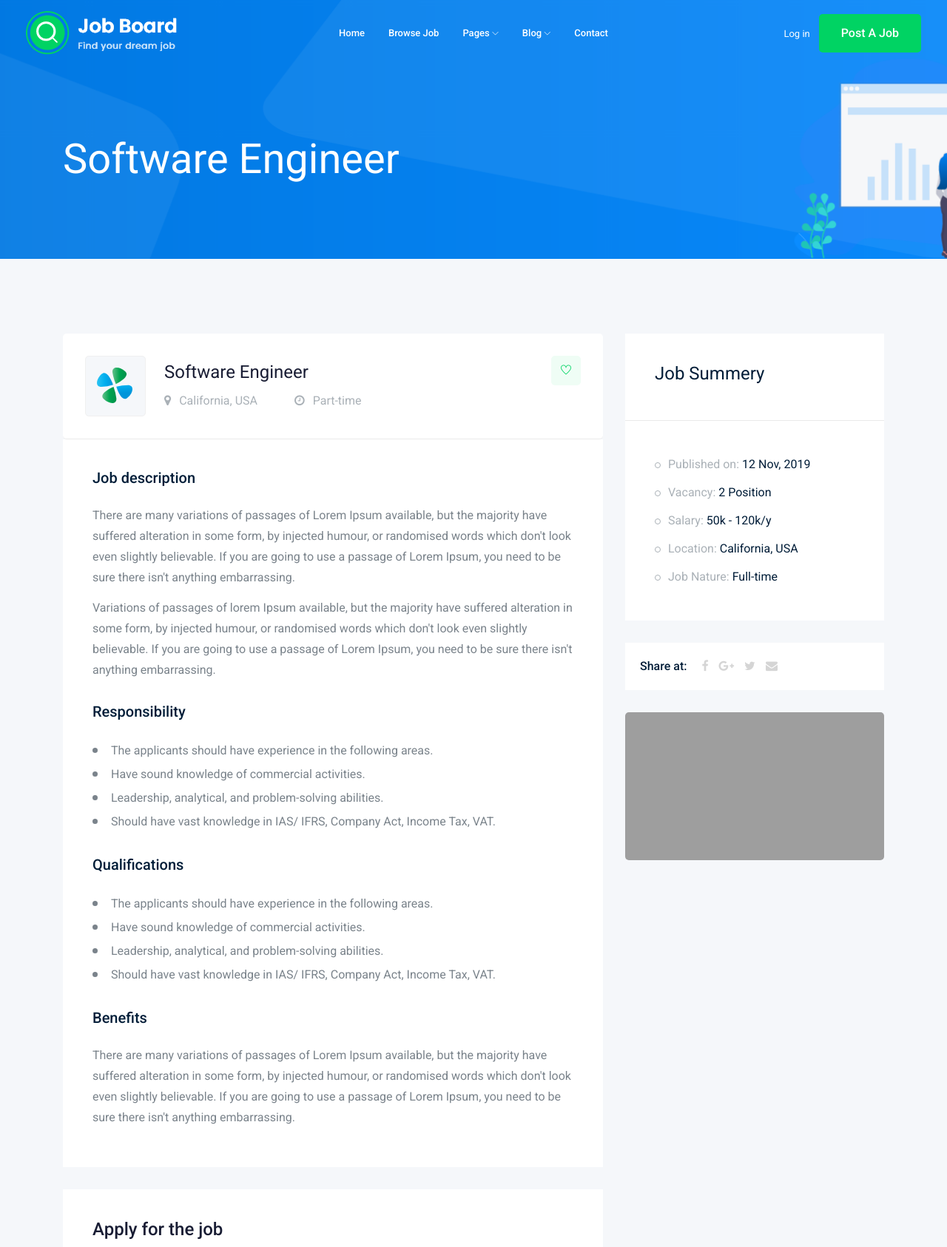
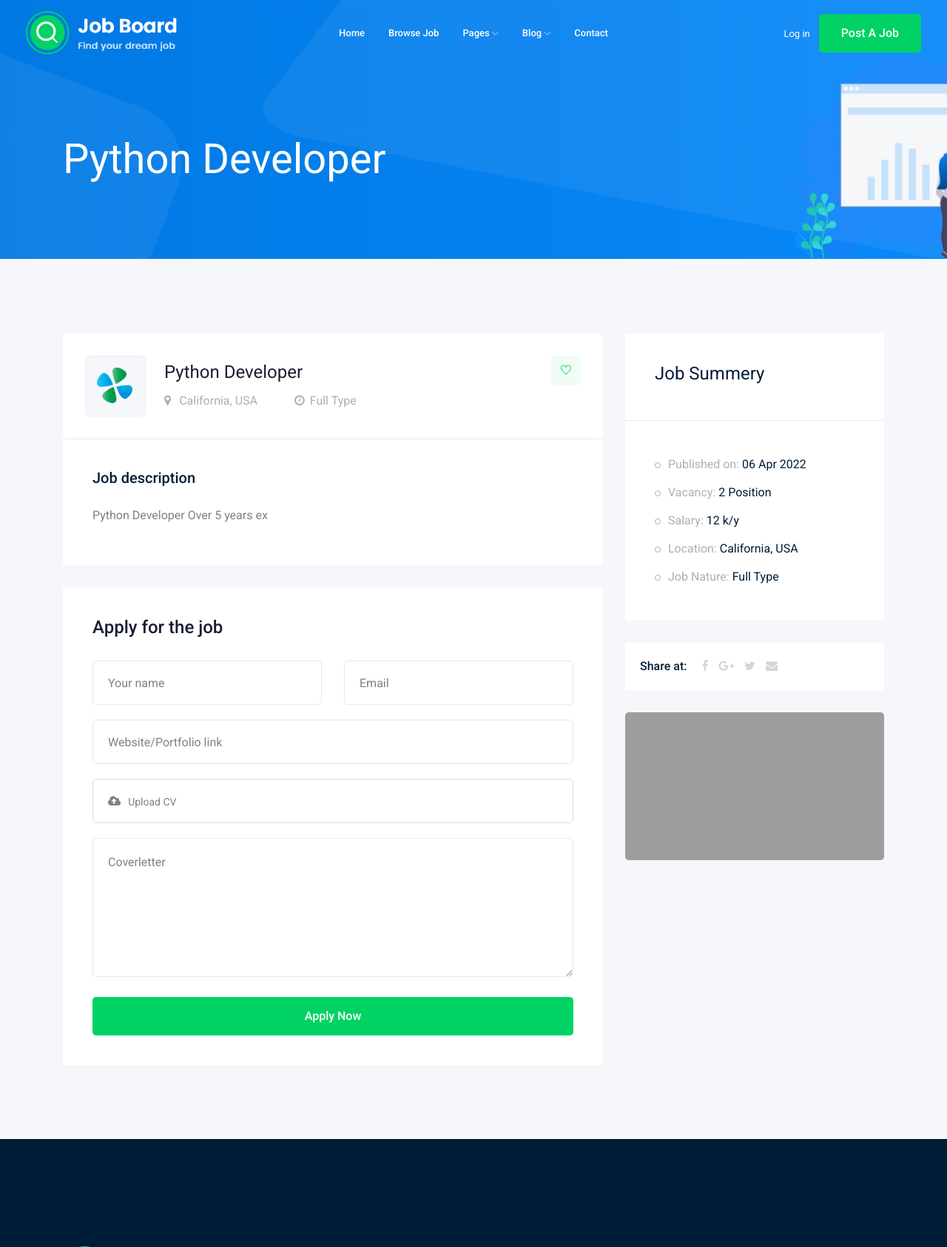
Before and after one commit to mohamedbashir/django-job-board, a Django app: page /jobs/1 in a window 1280 px wide. Shown: the top 1686 px of the page at 74% size. Run offline with Django 4.2, Linux system fonts and the light colour scheme; data comes from the database, SQL or seed files in the repository; a map, chart or similar area stays blank; parts of the project's set-up code (start-up, migrations or seed data) failed here and were passed over; some libraries are stand-ins or nearby versions; grey boxes are pictures that could not be loaded.

Commit message:
deal with forntend pages + 2

```diff
--- a/job/templates/job/job_detail.html
+++ b/job/templates/job/job_detail.html
@@ -5,7 +5,7 @@
     <div class="row">
       <div class="col-xl-12">
         <div class="bradcam_text">
-          <h3>Software Engineer</h3>
+          <h3>{{job}}</h3>
         </div>
       </div>
     </div>
@@ -24,13 +24,13 @@
                 <img src="img/svg_icon/1.svg" alt="" />
               </div>
               <div class="jobs_conetent">
-                <a href="#"><h4>Software Engineer</h4></a>
+                <a href="#"><h4>{{job}}</h4></a>
                 <div class="links_locat d-flex align-items-center">
                   <div class="location">
                     <p><i class="fa fa-map-marker"></i> California, USA</p>
                   </div>
                   <div class="location">
-                    <p><i class="fa fa-clock-o"></i> Part-time</p>
+                    <p><i class="fa fa-clock-o"></i>{{job.job_type}}</p>
                   </div>
                 </div>
               </div>
@@ -45,57 +45,9 @@
         <div class="descript_wrap white-bg">
           <div class="single_wrap">
             <h4>Job description</h4>
+
             <p>
-              There are many variations of passages of Lorem Ipsum available,
-              but the majority have suffered alteration in some form, by
-              injected humour, or randomised words which don't look even
-              slightly believable. If you are going to use a passage of Lorem
-              Ipsum, you need to be sure there isn't anything embarrassing.
-            </p>
-            <p>
-              Variations of passages of lorem Ipsum available, but the majority
-              have suffered alteration in some form, by injected humour, or
-              randomised words which don't look even slightly believable. If you
-              are going to use a passage of Lorem Ipsum, you need to be sure
-              there isn't anything embarrassing.
-            </p>
-          </div>
-          <div class="single_wrap">
-            <h4>Responsibility</h4>
-            <ul>
-              <li>
-                The applicants should have experience in the following areas.
-              </li>
-              <li>Have sound knowledge of commercial activities.</li>
-              <li>Leadership, analytical, and problem-solving abilities.</li>
-              <li>
-                Should have vast knowledge in IAS/ IFRS, Company Act, Income
-                Tax, VAT.
-              </li>
-            </ul>
-          </div>
-          <div class="single_wrap">
-            <h4>Qualifications</h4>
-            <ul>
-              <li>
-                The applicants should have experience in the following areas.
-              </li>
-              <li>Have sound knowledge of commercial activities.</li>
-              <li>Leadership, analytical, and problem-solving abilities.</li>
-              <li>
-                Should have vast knowledge in IAS/ IFRS, Company Act, Income
-                Tax, VAT.
-              </li>
-            </ul>
-          </div>
-          <div class="single_wrap">
-            <h4>Benefits</h4>
-            <p>
-              There are many variations of passages of Lorem Ipsum available,
-              but the majority have suffered alteration in some form, by
-              injected humour, or randomised words which don't look even
-              slightly believable. If you are going to use a passage of Lorem
-              Ipsum, you need to be sure there isn't anything embarrassing.
+              {{job.description}}
             </p>
           </div>
         </div>
@@ -167,11 +119,11 @@
           </div>
           <div class="job_content">
             <ul>
-              <li>Published on: <span>12 Nov, 2019</span></li>
-              <li>Vacancy: <span>2 Position</span></li>
-              <li>Salary: <span>50k - 120k/y</span></li>
+              <li>Published on: <span>{{job.published_at|date:' d M o'}}</span></li>
+              <li>Vacancy: <span>{{job.vacancy}} Position</span></li>
+              <li>Salary: <span>{{job.salary }} k/y</span></li>
               <li>Location: <span>California, USA</span></li>
-              <li>Job Nature: <span> Full-time</span></li>
+              <li>Job Nature: <span>{{job.job_type}}</span></li>
             </ul>
           </div>
         </div>
--- a/job/templates/job/job_list.html
+++ b/job/templates/job/job_list.html
@@ -158,7 +158,11 @@
                     <a class="heart_mark" href="#">
                       <i class="fa fa-heart"></i>
                     </a>
-                    <a href="job_details.html" class="boxed-btn3">Apply Now</a>
+                    <a
+                      href="{% url 'jobs:job_detail' job.id%}"
+                      class="boxed-btn3"
+                      >Apply Now</a
+                    >
                   </div>
                   <div class="date">
                     <p>Date line:{{job.published_at|date:' d M o'}}</p>
```
